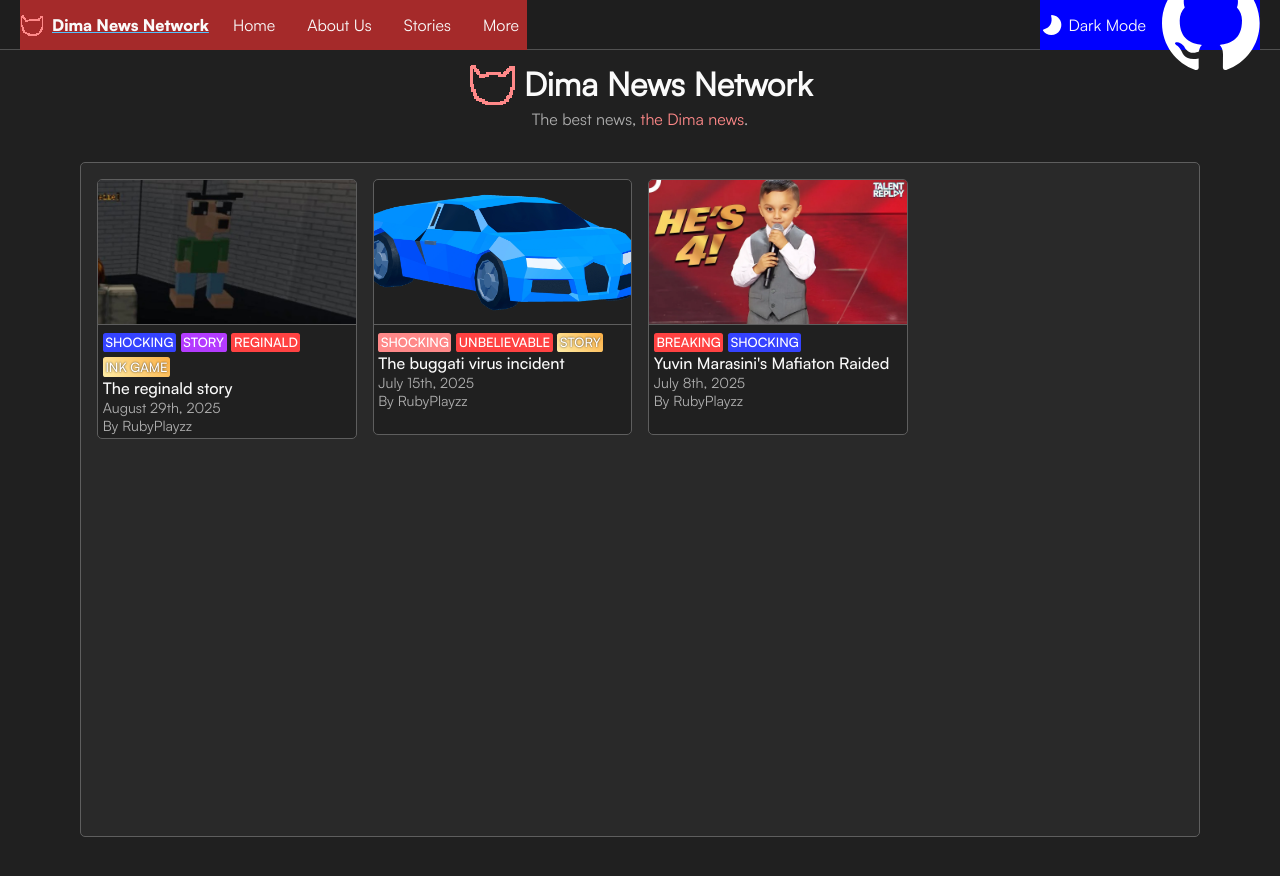
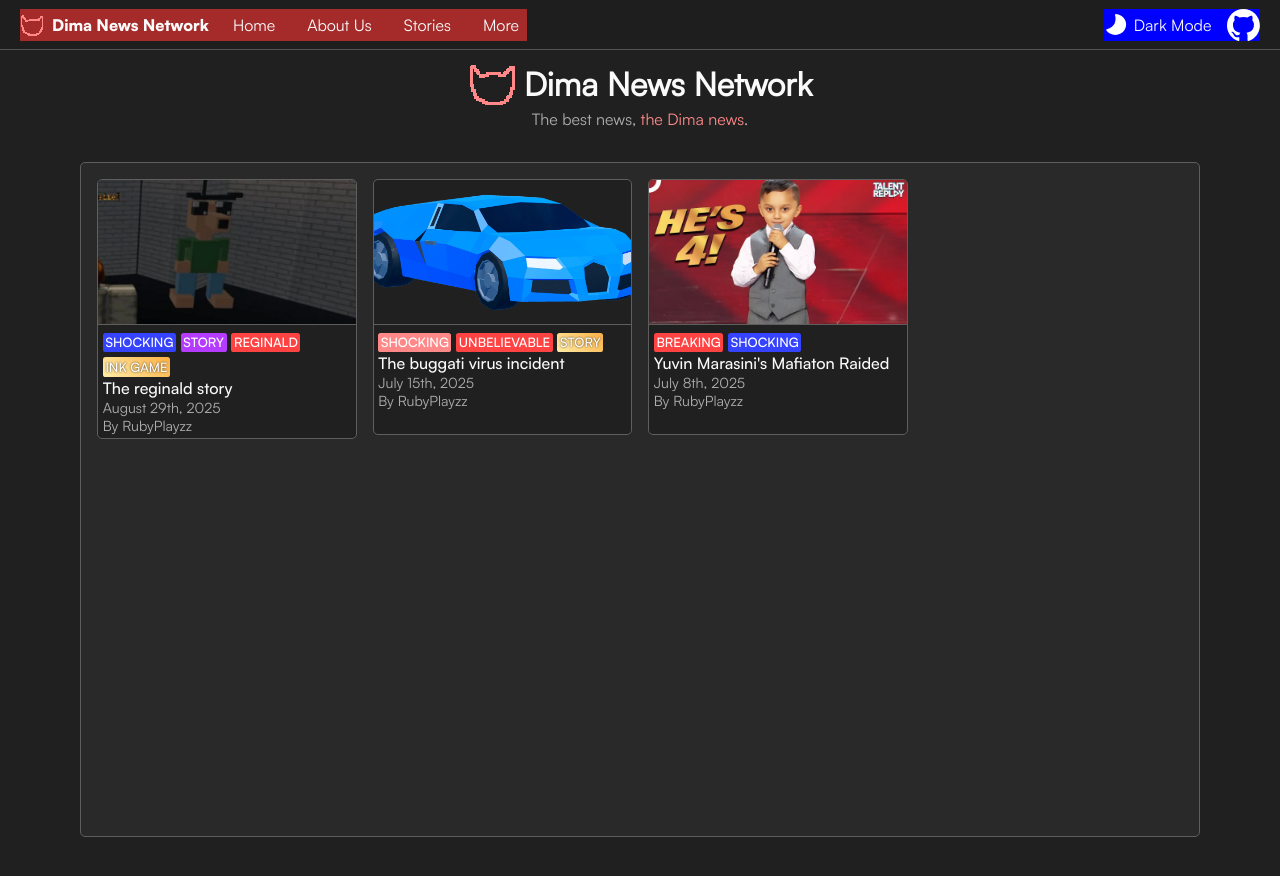
Before and after one commit to RubyPlayzz/DimaNewsNetwork, a Jekyll site: the page built from index.html, in a window 1280 px wide. Shown: the top 876 px of the page. Built offline with Jekyll 4.4.1, drawn with Linux system fonts in a browser that asks for light colours.

Commit message:
Revert "TEST"
This reverts commit 8d08b2e7f235a299ec65a0e20f2daef37bb9c4ed.

```diff
--- a/css/header.css
+++ b/css/header.css
@@ -1,70 +1,65 @@
-/* Body offset for fixed header */
 body {
     margin-top: 3.5rem;
 }
 
-/* Header container */
 header {
+    background-color: var(--header-color);
+    backdrop-filter: blur(4px);
+    border-bottom: 1px solid var(--header-border-color);
+
     width: 100vw;
     height: 50px;
+
+    position: fixed;
+    top: 0;
+    left: 0;
+
     display: flex;
     align-items: center;
     justify-content: space-between;
     padding: 0 20px;
 
-    position: fixed;
-    top: 0;
-    left: 0;
     z-index: 1000;
-
-    background-color: var(--header-color, #222); /* fallback color */
-    border-bottom: 1px solid var(--header-border-color, #444);
-    backdrop-filter: blur(4px);
 }
 
-/* Make sure children take full height */
-.header-left,
-.header-right {
+header * {
+    white-space: nowrap;
+}
+
+header a {
+    text-decoration: none;
+}
+
+.header-left {
     display: flex;
     align-items: center;
-    height: 100%;          /* Fill header height */
-    min-height: 50px;      /* iPhone fix */
-    background-clip: padding-box; /* ensure background is visible */
-}
-
-/* Specific background colors for testing */
-.header-left {
     justify-content: flex-start;
     flex-direction: row;
     gap: 1em;
-    background-color: brown; /* visible on all devices */
+
+    background-color: brown;
 }
 
-.header-right {
-    justify-content: flex-end;
-    flex-direction: row;
-    gap: 1em;
-    background-color: blue; /* visible on all devices */
-}
-
-/* Title holder */
 header .title-holder {
   display: flex;
   flex-direction: row;
   align-items: center;
   gap: 0.5rem;
+
   height: 2rem;
 }
 
 header .title-holder .title-img-holder {
   height: 1.5rem;
   width: 1.5rem;
+
   position: relative;
 }
 
 .title-img-holder img {
     height: 100%;
     width: 100%;
+
     position: absolute;
     top: 0;
     left: 0;
@@ -81,66 +76,89 @@
 
 .title-holder #website-title, #website-title-short {
     font-family: "Satoshi-Black",
-        -apple-system, BlinkMacSystemFont, "Segoe UI", Roboto, Helvetica, Arial, sans-serif;
+        -apple-system, BlinkMacSystemFont, "Segoe UI", Roboto, Helvetica, Arial,
+        sans-serif;;
 }
 
 #website-title-short {
     display: none;
 }
 
-/* Header navigation */
+/* Header Navigation */
 .header-navigation {
     display: flex;
     flex-direction: row;
     align-items: center;
+    justify-content: center;
     gap: 1em;
 }
 
 .header-navigation > * {
     text-decoration: none;
     padding: 0.3em 0.5em;
-    border-radius: var(--border-radius, 4px);
+    border-radius: var(--border-radius);
 }
 
 .header-navigation > *:hover {
-    background-color: var(--button-primary-hover, #555);
+    background-color: var(--button-primary-hover);
     cursor: pointer;
 }
 
-/* Hamburger menu */
+.home-nav-button img {
+    display: none;
+}
+
+/* Nav hamburger */
 #link-hamburger-menu {
-    display: none;
     height: 2.5em;
     width: 2.5em;
     padding: 0.6em;
+
     background-color: transparent;
-    border-radius: 50%;
+    border-radius: 80%;
     border: none;
+
     position: relative;
+
+    display: none; /* Hide initially */
+
+}
+
+#link-hamburger-menu:hover {
+    background-color: var(--button-primary-hover);
 }
 
 #link-hamburger-menu img {
+    filter: var(--icon-filter);
+
     display: block;
     height: 100%;
     width: 100%;
-    filter: var(--icon-filter);
 }
 
+/* Hamburger menu items */
 #hamburger-dropdown {
+    background-color: var(--header-color);
+    border: 1px solid var(--header-border-color);
+    border-radius: var(--border-radius);
+
     display: flex;
-    flex-direction: column;
     align-items: start;
     justify-content: center;
+    flex-direction: column;
+
     gap: 0.2em;
+
     width: 5em;
+
     position: absolute;
     top: 80%;
     left: 50%;
     transform: translate(-50%, 10%);
-    background-color: var(--header-color);
-    border: 1px solid var(--header-border-color);
-    border-radius: var(--border-radius, 4px);
+
     overflow: hidden;
+
+    transition: opacity 0.1s ease-in-out;
 }
 
 #hamburger-dropdown a {
@@ -151,21 +169,39 @@
 #hamburger-dropdown :nth-child(even) {
     background-color: var(--box-color);
 }
+/* Header right side */
+.header-right {
+    display: flex;
+    flex-direction: row;
+    gap: 1em;
 
-/* Header right side */
+    height: 2em;
+
+    background-color: blue;
+}
+
 .header-right img {
     height: 100%;
 }
 
-/* Theme selector */
+/* Theme selector (dark/light mode) */
 #theme-selector {
     display: flex;
     flex-direction: row;
+    justify-content: center;
     align-items: center;
     gap: 0.3em;
     height: auto;
-    border-radius: var(--border-radius, 4px);
+
+    /* padding: 0.3em 0.5em; */
+    border-radius: var(--border-radius);
+
+    /* Make it not selectable */
     user-select: none;
+    -webkit-user-select: none;
+    -moz-user-select: none;
+    -ms-user-select: none;
+    -webkit-touch-callout: none;
 }
 
 #theme-selector img {
@@ -173,15 +209,20 @@
 }
 
 #theme-selector:hover {
-    background-color: var(--button-primary-hover, #555);
+    background-color: var(--button-primary-hover);
     cursor: pointer;
 }
 
-/* Responsive media queries */
+/* Media Query (Collapse UI for smaller devices) */
 @media screen and (max-width: 45em) {
     .header-navigation > a {
         display: none;
     }
+
+    .header-left {
+        gap: 1em;
+    }
+
     #link-hamburger-menu {
         display: block;
     }
@@ -191,6 +232,7 @@
     #theme-selector p {
         display: none;
     }
+
     #theme-selector img {
         height: 120%;
     }
@@ -200,6 +242,7 @@
     #website-title-short {
         display: block;
     }
+
     #website-title {
         display: none;
     }
```
Lines whose indentation alone changed are shown as unchanged.
